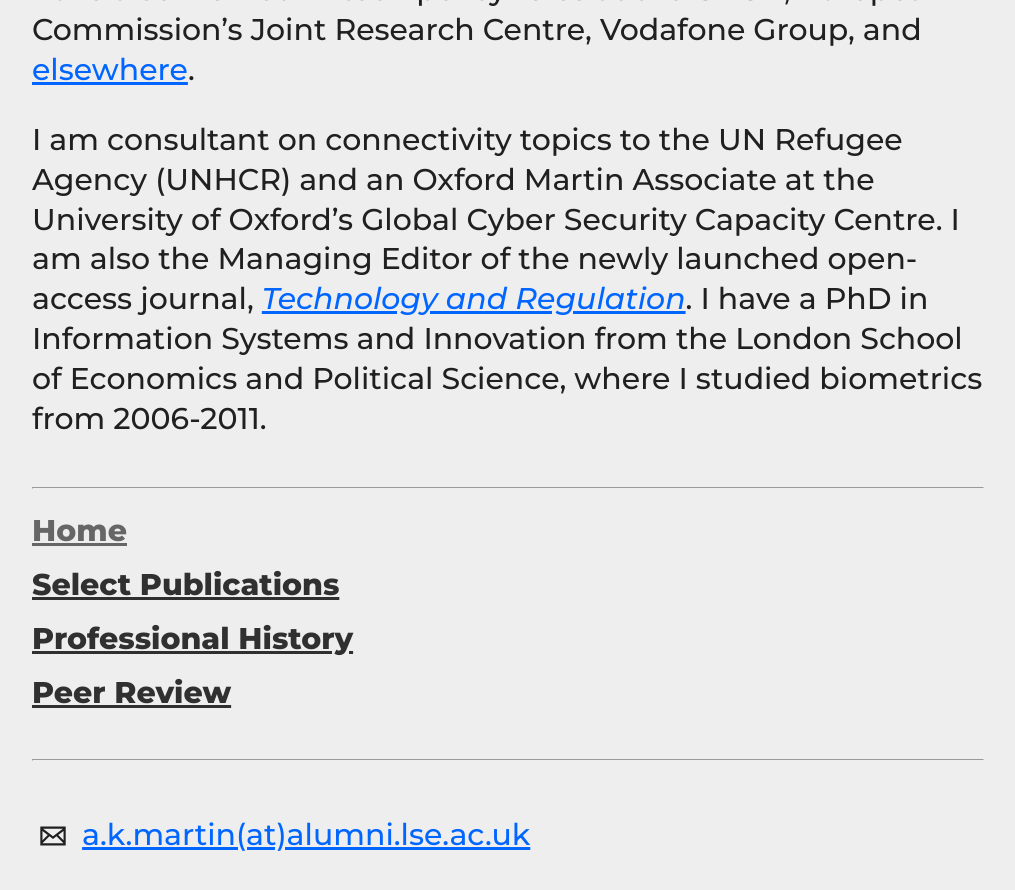
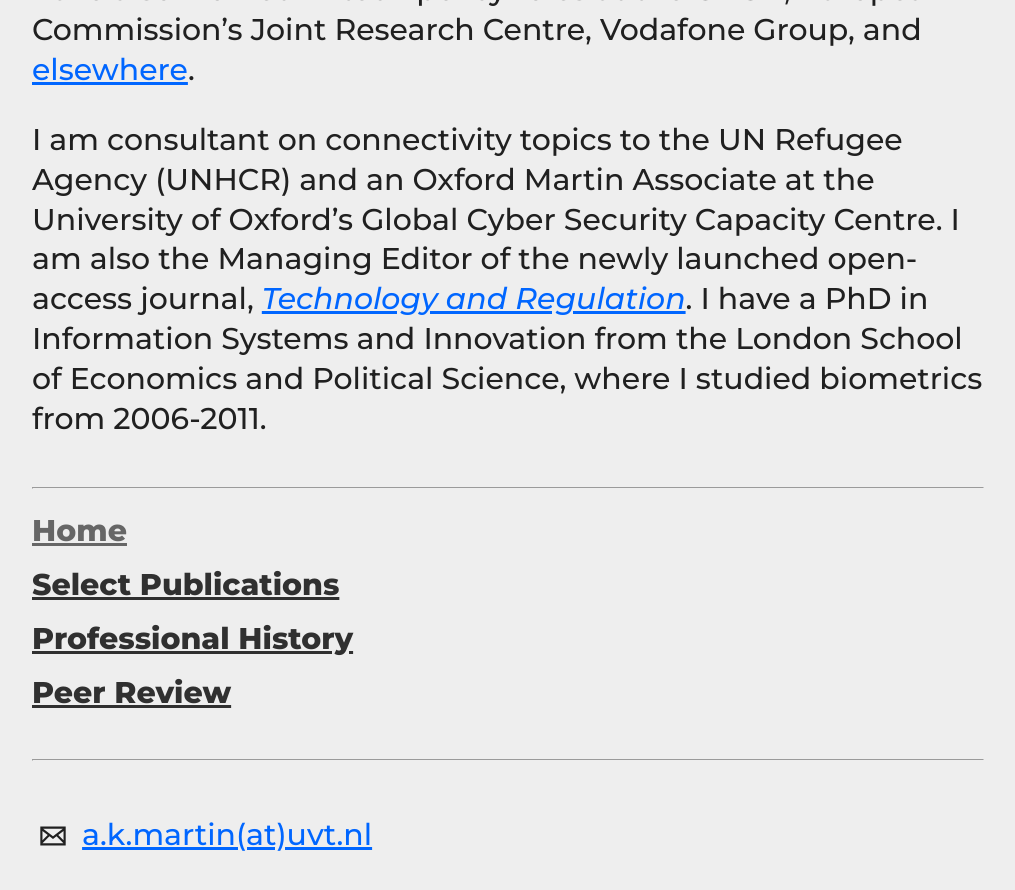
Before and after one commit to haroonalrasheed/641a, a Jekyll site: the page built from index.md, in a window 1280 px wide and 900 px high, scrolled down 1079 px. Shown: the top 890 px of the window, without its empty margins (132-1147 px from the left). Built offline with Jekyll 4.4.1, drawn with Linux system fonts in a browser that asks for light colours.

Commit message:
Update default.html

```diff
--- a/_layouts/default.html
+++ b/_layouts/default.html
@@ -31,7 +31,7 @@
             <hr>
 
 			<footer>
-			      <svg  class="icon email" viewBox="0 0 512 512"><path d="M101.3 141.6v228.9h0.3 308.4 0.8V141.6H101.3zM375.7 167.8l-119.7 91.5 -119.6-91.5H375.7zM127.6 194.1l64.1 49.1 -64.1 64.1V194.1zM127.8 344.2l84.9-84.9 43.2 33.1 43-32.9 84.7 84.7L127.8 344.2 127.8 344.2zM384.4 307.8l-64.4-64.4 64.4-49.3V307.8z"/></svg><!--[if lt IE 9]><em>Email</em><![endif]--> <a href="mailto:a.k.martin@alumni.lse.ac.uk" title="Email">a.k.martin(at)alumni.lse.ac.uk</a>
+			      <svg  class="icon email" viewBox="0 0 512 512"><path d="M101.3 141.6v228.9h0.3 308.4 0.8V141.6H101.3zM375.7 167.8l-119.7 91.5 -119.6-91.5H375.7zM127.6 194.1l64.1 49.1 -64.1 64.1V194.1zM127.8 344.2l84.9-84.9 43.2 33.1 43-32.9 84.7 84.7L127.8 344.2 127.8 344.2zM384.4 307.8l-64.4-64.4 64.4-49.3V307.8z"/></svg><!--[if lt IE 9]><em>Email</em><![endif]--> <a href="mailto:a.k.martin@uvt.nl" title="Email">a.k.martin(at)uvt.nl</a>
 			     <!-- <p>Aaron K. Martin &dash; <script>document.write(new Date().getFullYear())</script></p> -->
 
 			</footer>
```
